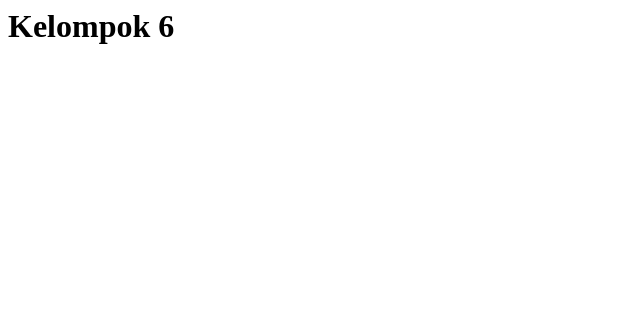
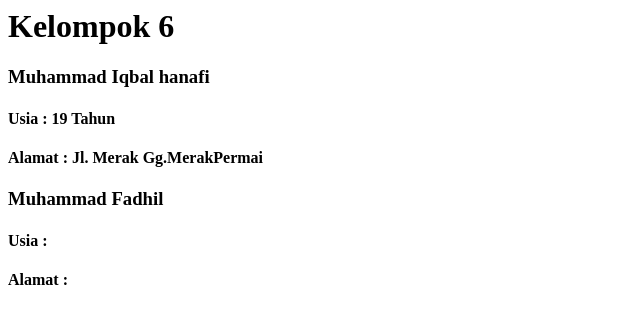
Before and after one commit to iqbal-hnf/Kelompok-6, a plain HTML site: page index.html in a window 1280 px wide. Shown: the whole page, without its empty margins (0-640 px from the left). Drawn offline with Linux system fonts and the light colour scheme.

Commit message:
Tambahan Local

```diff
--- a/index.html
+++ b/index.html
@@ -1 +1,8 @@
 <h1>Kelompok 6<h1>
+<h3>Muhammad Iqbal hanafi</h3>
+<h4>Usia    : 19 Tahun</h4>
+<h4>Alamat  : Jl. Merak Gg.MerakPermai</h4>
+
+<h3>Muhammad Fadhil</h3>
+<h4>Usia    : </h4>
+<h4>Alamat  : </h4>
```
